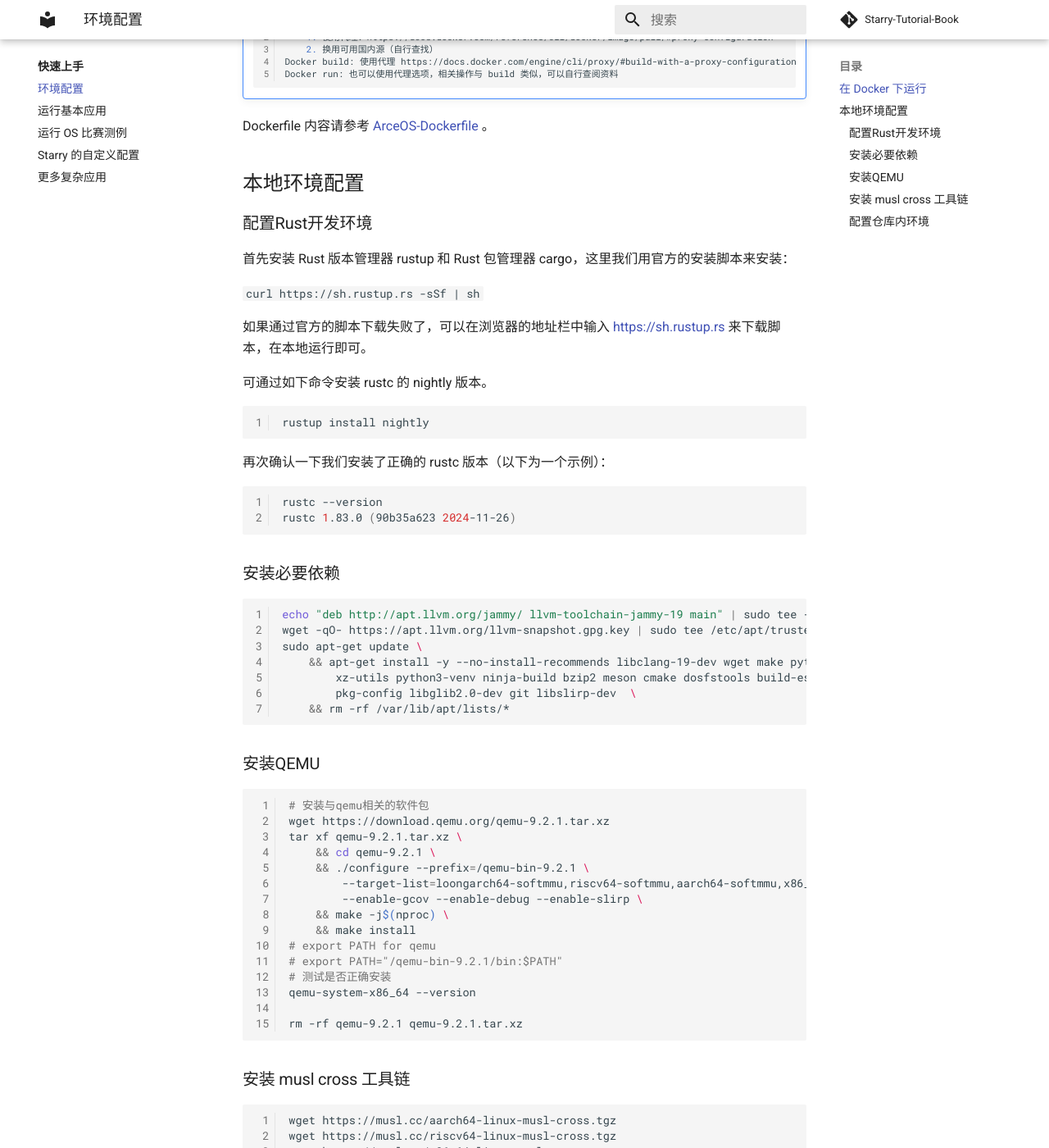
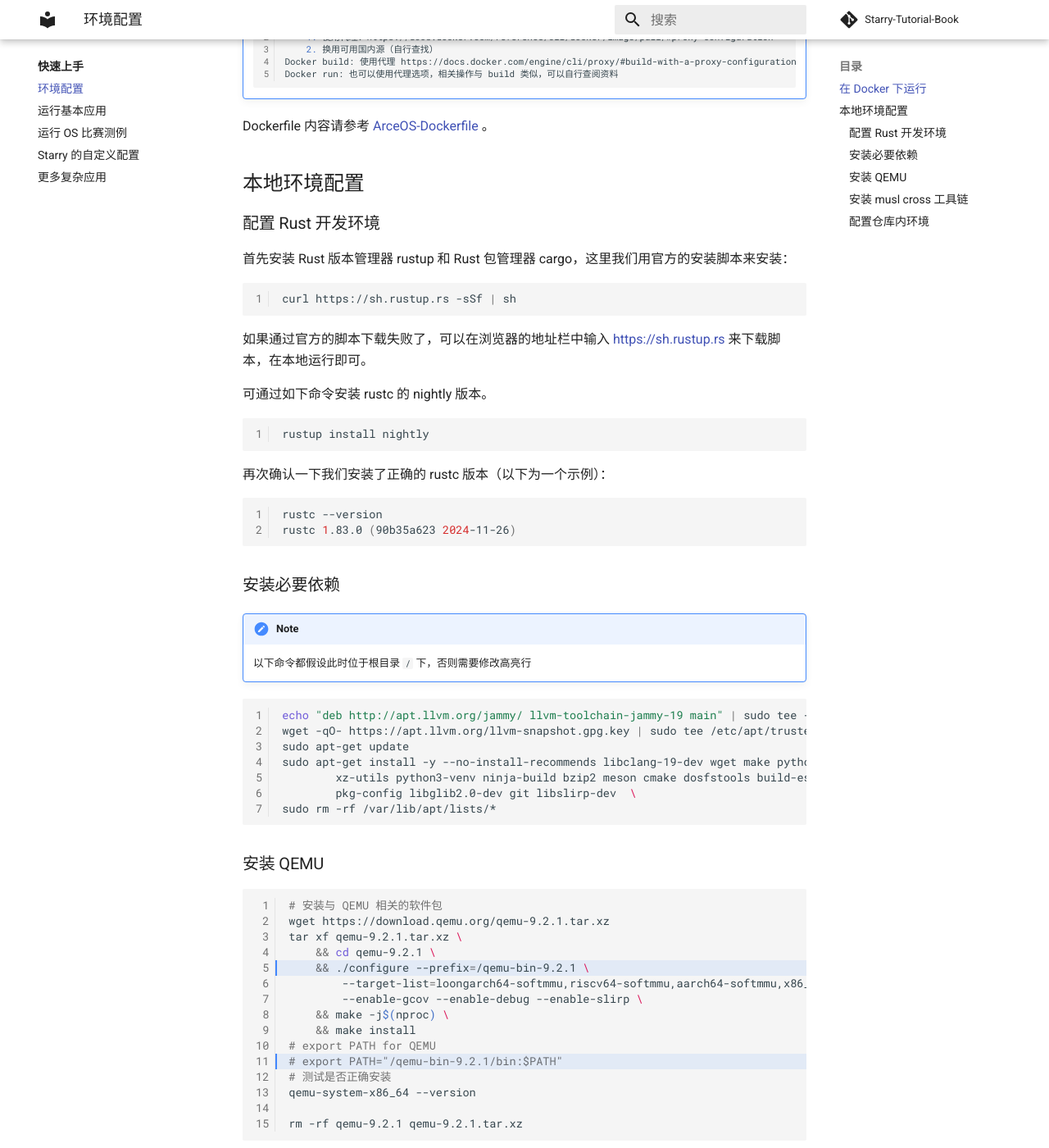
Before and after one commit to chyyuu/Starry-Tutorial-Book, an MkDocs documentation site: the page built from docs/setup/env.md, in a window 1280 px wide and 1400 px high, scrolled down 622 px. Shown: the whole window at 82% size. Built offline with MkDocs 1.6.1 and Material for MkDocs 9.7.7, drawn with Linux system fonts in a browser that asks for light colours; comment, search, counter and statistics services are not loaded.

Commit message:
fix: fix docs for setup/env (#15)
* chore: removed .DS_Store and add .gitignore

* fix: authorize sudo in neccessary steps

* fix: fix typo

* chore: ignore .venv

* feat: fix setup env

````diff
--- a/docs/setup/env.md
+++ b/docs/setup/env.md
@@ -33,10 +33,13 @@ Dockerfile 内容请参考 [ArceOS-Dockerfile](https://github.com/oscomp/arceos/
 
 ## 本地环境配置
 
-### 配置Rust开发环境
+### 配置 Rust 开发环境
+
 首先安装 Rust 版本管理器 rustup 和 Rust 包管理器 cargo，这里我们用官方的安装脚本来安装：
 
-`curl https://sh.rustup.rs -sSf | sh`
+```bash
+curl https://sh.rustup.rs -sSf | sh
+```
 
 如果通过官方的脚本下载失败了，可以在浏览器的地址栏中输入 [https://sh.rustup.rs](https://sh.rustup.rs/) 来下载脚本，在本地运行即可。
 
@@ -56,20 +59,23 @@ rustc 1.83.0 (90b35a623 2024-11-26)
 
 ### 安装必要依赖
 
+!!! note
+    以下命令都假设此时位于根目录 `/` 下，否则需要修改高亮行
+
 ```bash
 echo "deb http://apt.llvm.org/jammy/ llvm-toolchain-jammy-19 main" | sudo tee -a /etc/apt/sources.list
 wget -qO- https://apt.llvm.org/llvm-snapshot.gpg.key | sudo tee /etc/apt/trusted.gpg.d/apt.llvm.org.asc
-sudo apt-get update \
-    && apt-get install -y --no-install-recommends libclang-19-dev wget make python3 \
+sudo apt-get update
+sudo apt-get install -y --no-install-recommends libclang-19-dev wget make python3 \
         xz-utils python3-venv ninja-build bzip2 meson cmake dosfstools build-essential \
         pkg-config libglib2.0-dev git libslirp-dev  \
-    && rm -rf /var/lib/apt/lists/*
+sudo rm -rf /var/lib/apt/lists/*
 ```
 
-### 安装QEMU
+### 安装 QEMU
 
-```bash
-# 安装与qemu相关的软件包
+```bash hl_lines="5 11"
+# 安装与 QEMU 相关的软件包
 wget https://download.qemu.org/qemu-9.2.1.tar.xz
 tar xf qemu-9.2.1.tar.xz \
     && cd qemu-9.2.1 \
@@ -78,7 +84,7 @@ tar xf qemu-9.2.1.tar.xz \
         --enable-gcov --enable-debug --enable-slirp \
     && make -j$(nproc) \
     && make install
-# export PATH for qemu
+# export PATH for QEMU
 # export PATH="/qemu-bin-9.2.1/bin:$PATH"
 # 测试是否正确安装
 qemu-system-x86_64 --version
@@ -88,7 +94,7 @@ rm -rf qemu-9.2.1 qemu-9.2.1.tar.xz
 
 ### 安装 musl cross 工具链
 
-```bash
+```bash hl_lines="14"
 wget https://musl.cc/aarch64-linux-musl-cross.tgz
 wget https://musl.cc/riscv64-linux-musl-cross.tgz
 wget https://musl.cc/x86_64-linux-musl-cross.tgz
````
Also changed, not shown: 2 other files.
